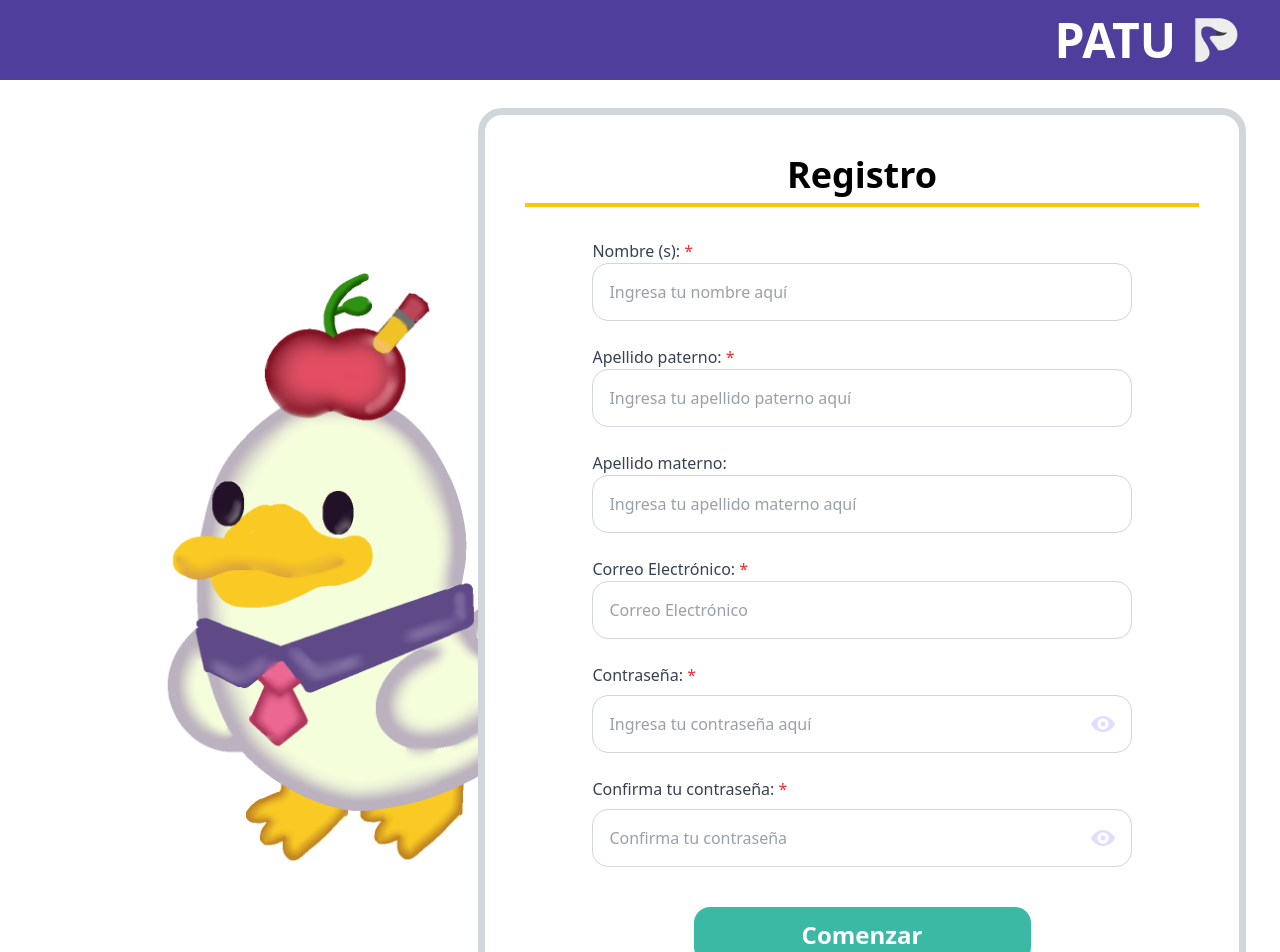
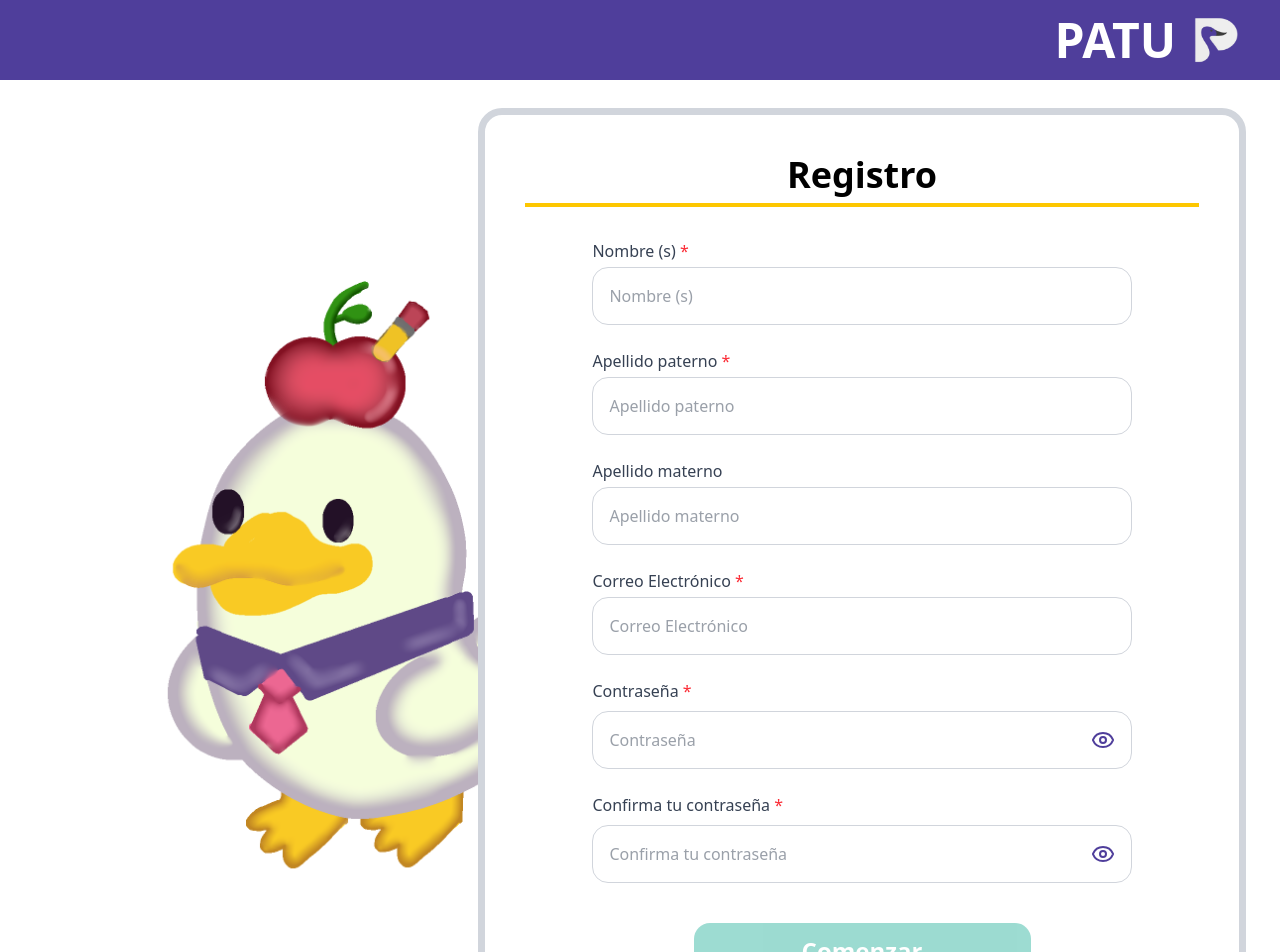
Before and after one commit to Jose-Melendez-Salas/PatuFront, a React (Vite) app: page /Registro in a window 1280 px wide. Shown: the top 952 px of the page. Built offline with nearby package versions, Linux system fonts and the light colour scheme.

Commit message:
Ya conectado con el back registro y login

```diff
--- a/package.json
+++ b/package.json
@@ -11,6 +11,7 @@
   },
   "dependencies": {
     "@tailwindcss/vite": "^4.1.13",
+    "lucide-react": "^0.544.0",
     "react": "^19.1.1",
     "react-calendar": "^6.0.0",
     "react-dom": "^19.1.1",
--- a/src/Login.jsx
+++ b/src/Login.jsx
@@ -1,20 +1,20 @@
-import React, { useState } from 'react'
-import logoImg from './assets/logo.png'
-import ilustracionImg from './assets/ilustracion.png'
-import ojoImg from './assets/ojo.png'
+import React, { useState } from 'react';
+import logoImg from './assets/logo.png';
+import ilustracionImg from './assets/ilustracion.png';
+import { Eye, EyeOff } from 'lucide-react';
 
 const Login = ({ onLogin }) => {
-  const [correo, setCorreo] = useState('')
-  const [contraseña, setContraseña] = useState('')
-  const [showPassword, setShowPassword] = useState(false)
-  const [error, setError] = useState('')
+  const [correo, setCorreo] = useState('');
+  const [contraseña, setContraseña] = useState('');
+  const [showPassword, setShowPassword] = useState(false);
+  const [error, setError] = useState('');
 
   const handleSubmit = async (e) => {
-    e.preventDefault()
+    e.preventDefault();
 
     if (!correo.trim() || !contraseña.trim()) {
-      setError('Por favor completa todos los campos.')
-      return
+      setError('Por favor completa todos los campos.');
+      return;
     }
 
     try {
@@ -23,31 +23,37 @@ const Login = ({ onLogin }) => {
         headers: { 'Content-Type': 'application/json' },
         body: JSON.stringify({
           correo: correo,
-          password: contraseña // 👈 el backend espera "password", no "contraseña"
+          password: contraseña // backend espera "password"
         })
-      })
+      });
 
-      const data = await res.json()
+      const data = await res.json();
 
       if (!res.ok) {
-
-        setError(data.message || 'Error en el inicio de sesión')
-        return
+        setError(data.message || 'Error en el inicio de sesión');
+        return;
       }
 
-      localStorage.setItem('usuario', JSON.stringify(data.data)); // data.data debe incluir el nombre
+      // Guardar datos por separado en localStorage
+      localStorage.setItem(
+        "usuario",
+        JSON.stringify({
+          id: data.data.id,
+          correo: correo,
+          accessToken: data.data.token
+        })
+      );
 
-      setError('')
+      setError('');
+      onLogin?.(correo);
 
-      onLogin?.(correo)
-
-      alert(`¡Bienvenido ${correo}!`)
-      window.location.href = "/accesosMaestros"
+      alert(`¡Bienvenido ${correo}!`);
+      window.location.href = "/accesosMaestros";
     } catch (err) {
-      console.error(err)
-      setError('No se pudo conectar con el servidor')
+      console.error(err);
+      setError('No se pudo conectar con el servidor');
     }
-  }
+  };
 
   return (
     <div className="min-h-screen flex flex-col bg-gray-100">
@@ -106,11 +112,7 @@ const Login = ({ onLogin }) => {
                       className="px-4"
                       tabIndex={-1}
                     >
-                      <img
-                        src={ojoImg}
-                        alt={showPassword ? 'Ocultar contraseña' : 'Mostrar contraseña'}
-                        className="w-6 h-6"
-                      />
+                      {showPassword ? <EyeOff size={24} color="#4F3E9B" /> : <Eye size={24} color="#4F3E9B" />}
                     </button>
                   </div>
                 </label>
@@ -134,7 +136,6 @@ const Login = ({ onLogin }) => {
                   Iniciar Sesión
                 </button>
               </form>
-
             </div>
 
             <p className="mt-6 text-medium text-center w-4/5 font-medium">
@@ -144,7 +145,6 @@ const Login = ({ onLogin }) => {
               </a>
             </p>
           </div>
-
         </div>
       </main>
 
@@ -154,7 +154,7 @@ const Login = ({ onLogin }) => {
         .animate-fadeIn { animation: fadeIn 0.5s ease-out; }
       `}</style>
     </div>
-  )
-}
+  );
+};
 
-export default Login
+export default Login;
--- a/src/Registro.jsx
+++ b/src/Registro.jsx
@@ -1,42 +1,87 @@
-import React, { useState } from 'react'
-import logoImg from './assets/logo.png'
-import patoImg from './assets/pato.png'
-import ojoImg from './assets/ojo.png'
-import { Link } from 'react-router-dom'
+import React, { useState, useEffect } from 'react';
+import logoImg from './assets/logo.png';
+import patoImg from './assets/pato.png';
+import { Eye, EyeOff } from 'lucide-react';
+import { Link } from 'react-router-dom';
 
 const Registro = () => {
-  const [nombre, setNombre] = useState('')
-  const [apellidoP, setApellidoP] = useState('')
-  const [apellidoM, setApellidoM] = useState('')
-  const [correo, setCorreo] = useState('')
-  const [contraseña, setContraseña] = useState('')
-  const [confirmar, setConfirmar] = useState('')
-  const [showPassword, setShowPassword] = useState(false)
-  const [showConfirmPassword, setShowConfirmPassword] = useState(false)
-  const [error, setError] = useState('')
-  const [usuarioRegistrado, setUsuarioRegistrado] = useState(null) // ✅ para guardar la info del backend
+  const [nombre, setNombre] = useState('');
+  const [apellidoP, setApellidoP] = useState('');
+  const [apellidoM, setApellidoM] = useState('');
+  const [correo, setCorreo] = useState('');
+  const [rol, setRol] = useState('');
+  const [matricula, setMatricula] = useState('');
+  const [carrera, setCarrera] = useState('');
+  const [semestre, setSemestre] = useState('');
+  const [telefono, setTelefono] = useState('');
+  const [academia, setAcademia] = useState('');
+  const [contraseña, setContraseña] = useState('');
+  const [confirmar, setConfirmar] = useState('');
+  const [showPassword, setShowPassword] = useState(false);
+  const [showConfirmPassword, setShowConfirmPassword] = useState(false);
+  const [error, setError] = useState('');
+  const [formValido, setFormValido] = useState(false);
+
+  const [errores, setErrores] = useState({
+    correo: '',
+    contraseña: '',
+    confirmar: ''
+  });
+
+  // Detectar rol según correo
+  useEffect(() => {
+    const correoNormalizado = correo.trim().toLowerCase();
+    if (correoNormalizado.endsWith('@itsmante.edu.mx')) {
+      const localPart = correoNormalizado.split('@')[0];
+      const rolDetectado = /\.\d+$/.test(localPart) ? 'alumno' : 'tutor';
+      setRol(rolDetectado);
+    } else {
+      setRol('');
+    }
+  }, [correo]);
+
+  // Validación en tiempo real
+  useEffect(() => {
+    const passwordRegex = /^(?=.*[A-Z])(?=.*[!@#$%^&*(),.?":{}|<>]).{8,}$/;
+    const nuevosErrores = { ...errores };
+    const correoNormalizado = correo.trim().toLowerCase();
+
+    nuevosErrores.correo = correo && !correoNormalizado.endsWith('@itsmante.edu.mx')
+      ? 'Debe ser un correo institucional @itsmante.edu.mx'
+      : '';
+
+    nuevosErrores.contraseña = contraseña && !passwordRegex.test(contraseña)
+      ? '8 caracteres, 1 mayúscula y 1 especial'
+      : '';
+
+    nuevosErrores.confirmar = confirmar && contraseña !== confirmar
+      ? 'Las contraseñas no coinciden'
+      : '';
+
+    setErrores(nuevosErrores);
+
+    // Campos obligatorios según rol
+    let obligatorioCompleto = nombre && apellidoP && correo && contraseña && confirmar && rol !== '';
+
+    if (rol === 'alumno') {
+      obligatorioCompleto = obligatorioCompleto && matricula && carrera && semestre;
+    } else if (rol === 'tutor') {
+      obligatorioCompleto = obligatorioCompleto && telefono && academia;
+    }
+
+    const correoValido = correoNormalizado.endsWith('@itsmante.edu.mx');
+    const contraseñaValida = passwordRegex.test(contraseña);
+
+    setFormValido(obligatorioCompleto && correoValido && contraseñaValida);
+  }, [nombre, apellidoP, correo, contraseña, confirmar, matricula, carrera, semestre, telefono, academia, rol]);
 
   const handleSubmit = async (e) => {
-    e.preventDefault()
-
-    // Validación mínima en frontend
-    if (!nombre.trim() || !apellidoP.trim() || !correo.trim() || !contraseña.trim() || !confirmar.trim()) {
-      setError('Por favor completa todos los campos obligatorios.')
-      return
-    }
-
-    if (!correo.endsWith('@itsmante.edu.mx')) {
-      setError('Por favor, ingresa un correo institucional válido (@itsmante.edu.mx).')
-      return
-    }
-
-    if (contraseña !== confirmar) {
-      setError('Las contraseñas no coinciden.')
-      return
-    }
+    e.preventDefault();
+    if (!formValido) return;
 
     try {
-      const res = await fetch('https://apis-patu.onrender.com/api/usuarios/registro', {
+      // Registrar usuario
+      const resUsuario = await fetch('https://apis-patu.onrender.com/api/usuarios/registro', {
         method: 'POST',
         headers: { 'Content-Type': 'application/json' },
         body: JSON.stringify({
@@ -45,31 +90,79 @@ const Registro = () => {
           apellido_materno: apellidoM,
           correo,
           password: contraseña,
-          rol: "alumno",
-          estado: "activo"
+          rol,
+          estado: 'activo'
         })
-      })
+      });
 
-      const data = await res.json()
+      const dataUsuario = await resUsuario.json();
 
-      if (!res.ok) {
-        setError(data.message || 'Error en el registro')
-        return
+      // ----> AÑADE ESTE CONSOLE.LOG <----
+      console.log('Respuesta del registro de usuario:', dataUsuario);
+
+      if (!resUsuario.ok) throw new Error(dataUsuario.message || 'Error registrando usuario');
+
+      // ... el resto del código
+
+      const usuarioId = dataUsuario.data.id;
+      let detalle = {};
+
+      if (rol === 'tutor') {
+        const resTutor = await fetch('https://apis-patu.onrender.com/api/tutores/crear', {
+          method: 'POST',
+          headers: { 'Content-Type': 'application/json' },
+          body: JSON.stringify({
+            id: usuarioId,
+            academia,
+            telefono
+          })
+        });
+        const dataTutor = await resTutor.json();
+        if (!resTutor.ok) throw new Error(dataTutor.message || 'Error creando tutor');
+        detalle = { id: usuarioId, telefono, academia };
+
+      } else if (rol === 'alumno') {
+        const resAlumno = await fetch('https://apis-patu.onrender.com/api/alumnos/', {
+          method: 'POST',
+          headers: { 'Content-Type': 'application/json' },
+          body: JSON.stringify({
+            id_alumno: usuarioId,
+            matricula,
+            carrera,
+            semestre,
+            id_tutor: 1
+          })
+        });
+        const dataAlumno = await resAlumno.json();
+        if (!resAlumno.ok) throw new Error(dataAlumno.message || 'Error creando alumno');
+        detalle = { matricula, carrera, semestre, id_tutor: 1 };
       }
 
-      // Guardamos la respuesta completa del backend
-      setUsuarioRegistrado(data.data)
 
-      localStorage.setItem('usuario', JSON.stringify({ nombre: data.data.nombre }));
+      localStorage.setItem(
+        "usuario",
+        JSON.stringify({
+          usuario: {
+            id: usuarioId,
+            nombre,
+            apellido_paterno: apellidoP,
+            apellido_materno: apellidoM,
+            correo,
+            rol,
+            estado: 'activo'
+          },
+          detalle
+        })
+      );
 
-      setError('')
-      alert(`¡Usuario ${data.data.nombre} registrado con éxito!`)
-      window.location.href = "/Login"
+      alert('¡Registro exitoso!');
+      window.location.href = "/Login";
+
     } catch (err) {
-      console.error(err)
-      setError('No se pudo conectar con el servidor')
+      console.error(err);
+      setError(err.message);
     }
-  }
+  };
 
   return (
     <div className="min-h-screen flex flex-col bg-gray-100">
@@ -90,52 +183,66 @@ const Registro = () => {
             <div className="bg-white rounded-3xl shadow-3xl p-10 w-full max-w-3xl animate-fadeIn border-7 border-gray-300">
               <h2 className="text-4xl font-bold mb-8 text-center border-b-4 border-yellow-400 pb-2">Registro</h2>
 
-              <form className="flex flex-col gap-6 items-center" onSubmit={handleSubmit}>
-                <label className="text-gray-700 font-medium w-4/5">Nombre (s): <span className="text-red-500">*</span>
-                  <input type="text" value={nombre} onChange={e => setNombre(e.target.value)} placeholder="Ingresa tu nombre aquí" className="p-4 border border-gray-300 rounded-2xl w-full focus:outline-none focus:ring-2 focus:ring-purple-400" />
-                </label>
+              <form className="flex flex-col gap-6 items-center relative w-full" onSubmit={handleSubmit}>
+                <InputField label="Nombre (s)" value={nombre} onChange={setNombre} obligatorio />
+                <InputField label="Apellido paterno" value={apellidoP} onChange={setApellidoP} obligatorio />
+                <InputField label="Apellido materno" value={apellidoM} onChange={setApellidoM} />
 
-                <label className="text-gray-700 font-medium w-4/5">Apellido paterno: <span className="text-red-500">*</span>
-                  <input type="text" value={apellidoP} onChange={e => setApellidoP(e.target.value)} placeholder="Ingresa tu apellido paterno aquí" className="p-4 border border-gray-300 rounded-2xl w-full focus:outline-none focus:ring-2 focus:ring-purple-400" />
-                </label>
+                <InputField
+                  label="Correo Electrónico"
+                  value={correo}
+                  onChange={setCorreo}
+                  tipo="email"
+                  tooltip
+                  error={errores.correo}
+                  obligatorio
+                />
 
-                <label className="text-gray-700 font-medium w-4/5">Apellido materno:
-                  <input type="text" value={apellidoM} onChange={e => setApellidoM(e.target.value)} placeholder="Ingresa tu apellido materno aquí" className="p-4 border border-gray-300 rounded-2xl w-full focus:outline-none focus:ring-2 focus:ring-purple-400" />
-                </label>
+                {rol === 'alumno' && (
+                  <>
+                    <InputField label="Matrícula" value={matricula} onChange={setMatricula} obligatorio />
+                    <InputField label="Carrera" value={carrera} onChange={setCarrera} obligatorio />
+                    <InputField label="Semestre" value={semestre} onChange={setSemestre} obligatorio />
+                  </>
+                )}
 
-                <label className="text-gray-700 font-medium w-4/5">Correo Electrónico: <span className="text-red-500">*</span>
-                  <input type="email" value={correo} onChange={e => setCorreo(e.target.value)} placeholder="Correo Electrónico" className="p-4 border border-gray-300 rounded-2xl w-full focus:outline-none focus:ring-2 focus:ring-purple-400" />
-                </label>
+                {rol === 'tutor' && (
+                  <>
+                    <InputField label="Teléfono" value={telefono} onChange={setTelefono} obligatorio />
+                    <InputField label="Academia" value={academia} onChange={setAcademia} obligatorio />
+                  </>
+                )}
 
-                <label className="text-gray-700 font-medium w-4/5">Contraseña: <span className="text-red-500">*</span>
-                  <div className="flex items-center border border-gray-300 rounded-2xl mt-2 w-full">
-                    <input type={showPassword ? 'text' : 'password'} value={contraseña} onChange={e => setContraseña(e.target.value)} placeholder="Ingresa tu contraseña aquí" className="flex-1 p-4 rounded-l-2xl outline-none" />
-                    <button type="button" onClick={() => setShowPassword(!showPassword)} className="px-4">
-                      <img src={ojoImg} alt={showPassword ? 'Ocultar contraseña' : 'Mostrar contraseña'} className="w-6 h-6" />
-                    </button>
-                  </div>
-                </label>
+                <PasswordField
+                  label="Contraseña"
+                  value={contraseña}
+                  onChange={setContraseña}
+                  error={errores.contraseña}
+                  show={showPassword}
+                  setShow={setShowPassword}
+                  obligatorio
+                />
 
-                <label className="text-gray-700 font-medium w-4/5">Confirma tu contraseña: <span className="text-red-500">*</span>
-                  <div className="flex items-center border border-gray-300 rounded-2xl mt-2 w-full">
-                    <input type={showConfirmPassword ? 'text' : 'password'} value={confirmar} onChange={e => setConfirmar(e.target.value)} placeholder="Confirma tu contraseña" className="flex-1 p-4 rounded-l-2xl outline-none" />
-                    <button type="button" onClick={() => setShowConfirmPassword(!showConfirmPassword)} className="px-4">
-                      <img src={ojoImg} alt={showConfirmPassword ? 'Ocultar contraseña' : 'Mostrar contraseña'} className="w-6 h-6" />
-                    </button>
-                  </div>
-                </label>
+                <PasswordField
+                  label="Confirma tu contraseña"
+                  value={confirmar}
+                  onChange={setConfirmar}
+                  error={errores.confirmar}
+                  show={showConfirmPassword}
+                  setShow={setShowConfirmPassword}
+                  obligatorio
+                />
 
                 {error && <p className="text-red-600 text-sm text-center">{error}</p>}
 
-                <button type="submit" className="bg-[#3CB9A5] hover:bg-[#1f6b5e] text-white py-3 px-6 rounded-2xl font-bold text-2xl mt-4 mx-auto w-1/2">Comenzar</button>
+                <button
+                  type="submit"
+                  disabled={!formValido}
+                  className={`bg-[#3CB9A5] hover:bg-[#1f6b5e] text-white py-3 px-6 rounded-2xl font-bold text-2xl mt-4 mx-auto w-1/2 ${!formValido ? 'opacity-50 cursor-not-allowed' : ''}`}
+                >
+                  Comenzar
+                </button>
               </form>
-
-              {usuarioRegistrado && (
-                <div className="mt-6 bg-gray-100 p-4 rounded-xl text-sm">
-                  <h3 className="font-bold mb-2">Datos del usuario registrado:</h3>
-                  <pre className="overflow-x-auto">{JSON.stringify(usuarioRegistrado, null, 2)}</pre>
-                </div>
-              )}
 
               <p className="mt-6 text-medium text-center font-medium">
                 ¿Ya tienes cuenta?{' '}
@@ -144,7 +251,6 @@ const Registro = () => {
                 </Link>
               </p>
             </div>
-
           </div>
         </div>
       </main>
@@ -152,9 +258,55 @@ const Registro = () => {
       <style>{`
         @keyframes fadeIn { from {opacity:0; transform: translateY(10px);} to {opacity:1; transform: translateY(0);} }
         .animate-fadeIn { animation: fadeIn 0.5s ease-out; }
+        .tooltip {
+          position: absolute; top: 100%; left: 0;
+          background: #fef3c7; color: #92400e;
+          border: 1px solid #facc15;
+          padding: 4px 8px; border-radius: 8px;
+          font-size: 0.8rem;
+          margin-top: 4px;
+          box-shadow: 0 2px 6px rgba(0,0,0,0.15);
+          z-index: 10;
+        }
       `}</style>
     </div>
-  )
-}
+  );
+};
 
-export default Registro
+export default Registro;
+
+// COMPONENTES REUTILIZABLES
+const InputField = ({ label, value, onChange, error, tipo = "text", tooltip = false, obligatorio = false }) => (
+  <label className="text-gray-700 font-medium w-4/5 relative">
+    {label} {obligatorio && <span className="text-red-500">*</span>}
+    <input
+      type={tipo}
+      value={value}
+      onChange={e => onChange(e.target.value)}
+      placeholder={label}
+      className="p-4 border border-gray-300 rounded-2xl w-full focus:outline-none focus:ring-2 focus:ring-purple-400 mt-1"
+    />
+    {error && value && tooltip && (
+      <div className="tooltip">{error}</div>
+    )}
+  </label>
+);
+
+const PasswordField = ({ label, value, onChange, error, show, setShow, obligatorio = false }) => (
+  <label className="text-gray-700 font-medium w-4/5 relative">
+    {label} {obligatorio && <span className="text-red-500">*</span>}
+    <div className="flex items-center border border-gray-300 rounded-2xl mt-2 w-full">
+      <input
+        type={show ? 'text' : 'password'}
+        value={value}
+        onChange={e => onChange(e.target.value)}
+        placeholder={label}
+        className="flex-1 p-4 rounded-l-2xl outline-none"
+      />
+      <button type="button" onClick={() => setShow(!show)} className="px-4">
+        {show ? <EyeOff size={24} color="#4F3E9B" /> : <Eye size={24} color="#4F3E9B" />}
+      </button>
+    </div>
+    {error && value && <div className="tooltip">{error}</div>}
+  </label>
+);
```
Also changed, not shown: src/Navbar.jsx (+29 -19 lines), src/assets/ojo.png (deleted), 1 other file (tests, documents, lock files or other folders).
